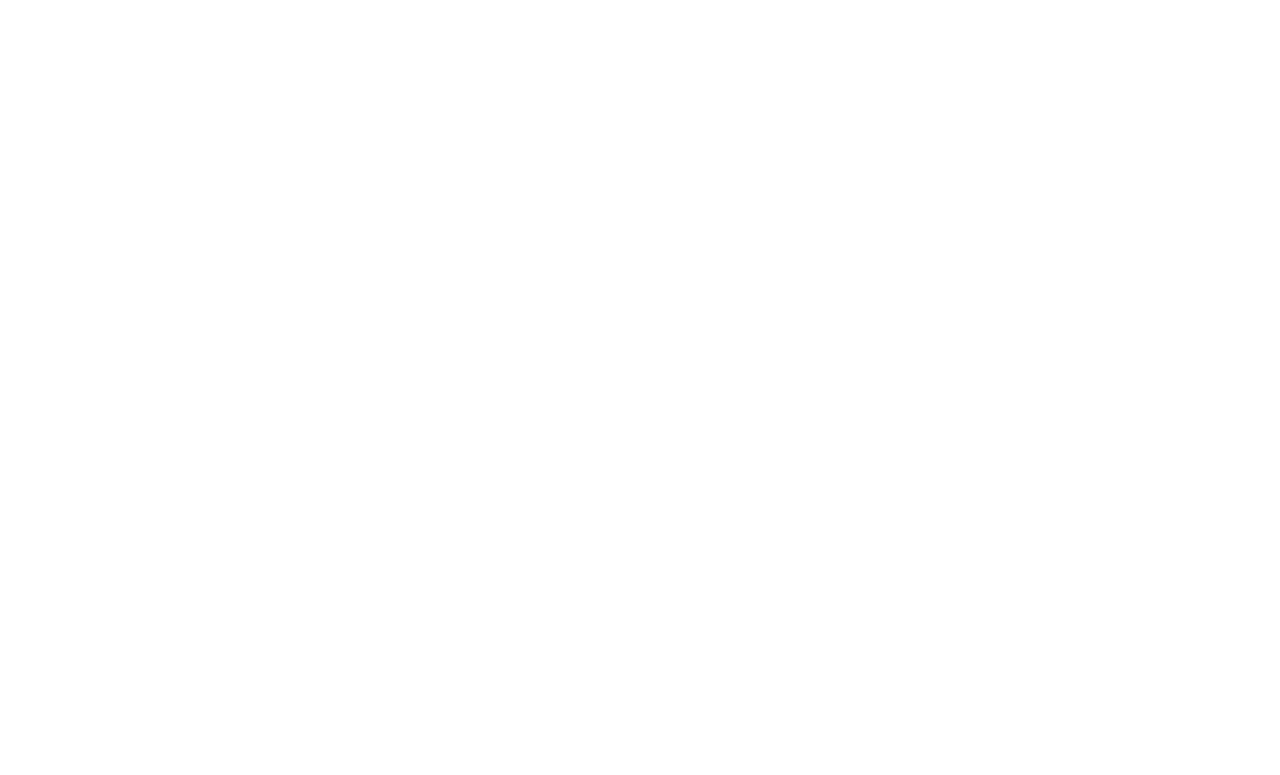
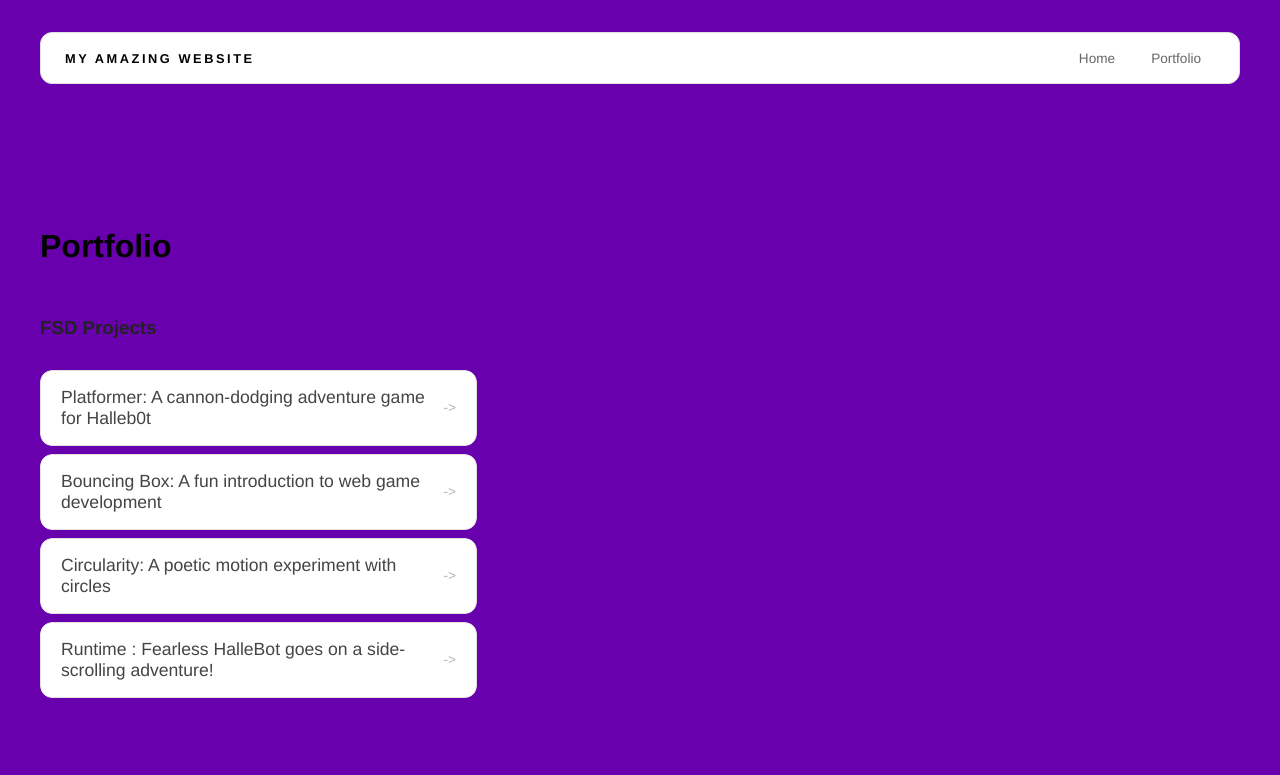
Before and after one commit to Smitty-78/Smitty-78.github.io, a plain HTML site: page portfolio.html in a window 1280 px wide. Drawn offline with Linux system fonts and the light colour scheme.

Commit message:
add portfolio page to website

```diff
--- a/portfolio.html
+++ b/portfolio.html
@@ -0,0 +1,62 @@
+<!DOCTYPE html>
+<html>
+  <head>
+    <title>THE WEBSITE</title>
+    <link rel="stylesheet"
+    href="style.css" />
+  </head>
+
+  <body>
+    <!-- All content goes here -->
+    <div id="all-contents">
+      <nav>
+        <h1>
+          My amazing website
+        </h1>
+        <ul id="nav-ul">
+          <li class="nav-li">
+            <a href="index.html">Home</a>
+          </li>
+          <li class="nav-li">
+            <a
+            href="portfolio.html">Portfolio</a>
+
+
+
+          </li>
+
+
+
+        </ul>
+
+
+      </nav>
+      <main>
+        <div class="content">
+    <h1>Portfolio</h1>
+    <h3>FSD Projects</h3>
+    <ul id="portfolio">
+      <li>
+  <a href="fsd-projects/platformer/">Platformer: A cannon-dodging adventure game for Halleb0t</a>
+</li>
+<li>
+  <a href="fsd-projects/bouncing-box/">Bouncing Box: A fun introduction to web game development</a>
+</li>
+<li>
+  <a href="fsd-projects/circularity/">Circularity: A poetic motion experiment with circles</a>
+</li>
+<li>
+ <a href="fsd-projects/runtime/">Runtime : Fearless HalleBot goes on a side-scrolling adventure!</a>
+</li>
+
+
+    </ul>
+
+    <!-- ASD Projects will go here -->
+
+  </div>
+
+      </main>
+    </div>
+  </body>
+</html>
--- a/style.css
+++ b/style.css
@@ -163,3 +163,56 @@
   background: #000;
   color: #fff;
 }
+
+/* Portfolio styles */
+.content h1 {
+  color: black;
+}
+
+#portfolio {
+  list-style: none;
+  margin: 0;
+  padding: 0;
+  width: 100%;
+  display: flex;
+  flex-direction: column;
+  gap: 8px;
+}
+
+#portfolio li {
+  border-radius: 12px;
+  overflow: hidden;
+}
+
+#portfolio a {
+  display: flex;
+  justify-content: space-between;
+  align-items: center;
+  text-decoration: none;
+  color: #444;
+  padding: 16px 20px;
+  font-size: 1.1rem;
+  font-weight: 500;
+  background: #fff;
+  border: 1px solid #e0e0e0;
+  border-radius: 12px;
+  transition: background 0.25s ease, color 0.25s ease, transform 0.25s ease;
+}
+
+#portfolio a:hover {
+  background: #000;
+  color: #fff;
+  transform: translateX(4px);
+}
+
+#portfolio a::after {
+  content: "->";
+  font-size: 0.85rem;
+  opacity: 0.4;
+  transition: opacity 0.25s ease;
+  white-space: nowrap;
+}
+
+#portfolio a:hover::after {
+  opacity: 1;
+}
```
Also changed, not shown: index.html (+1 -1 lines).
